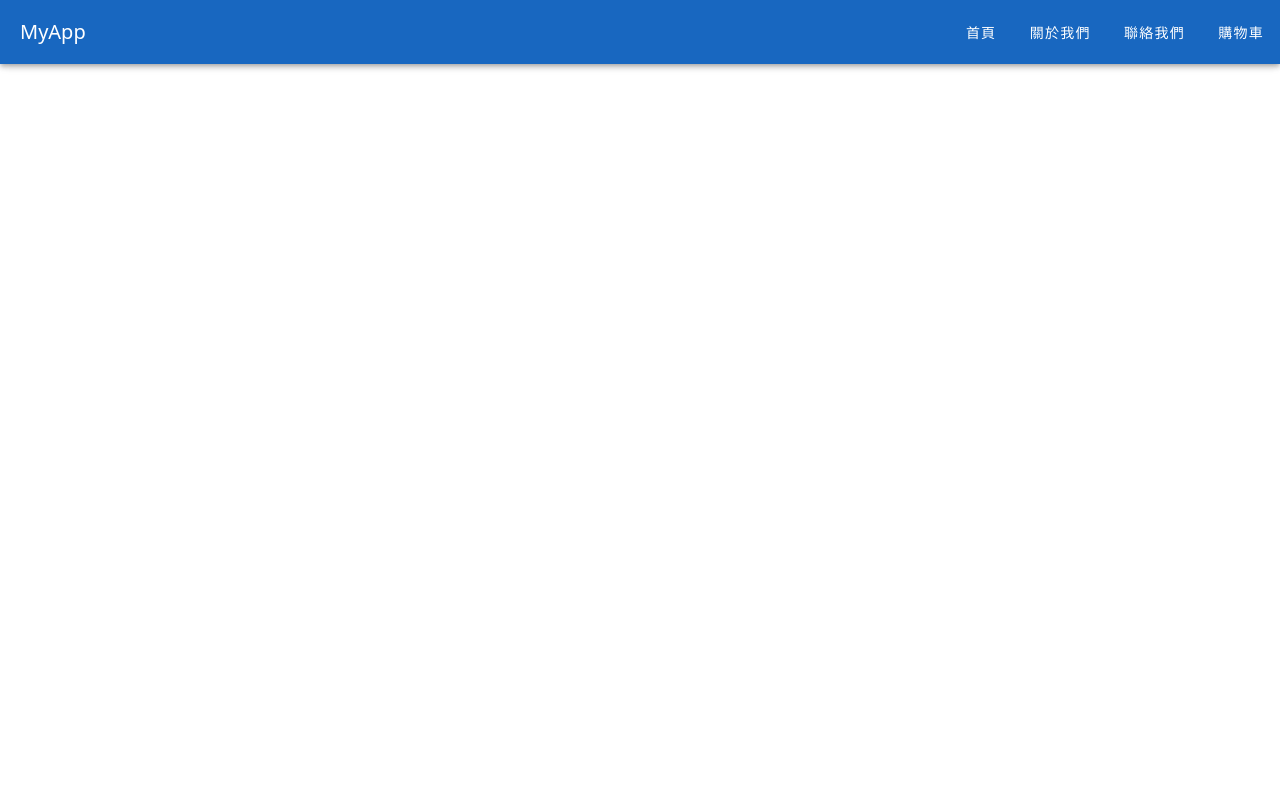
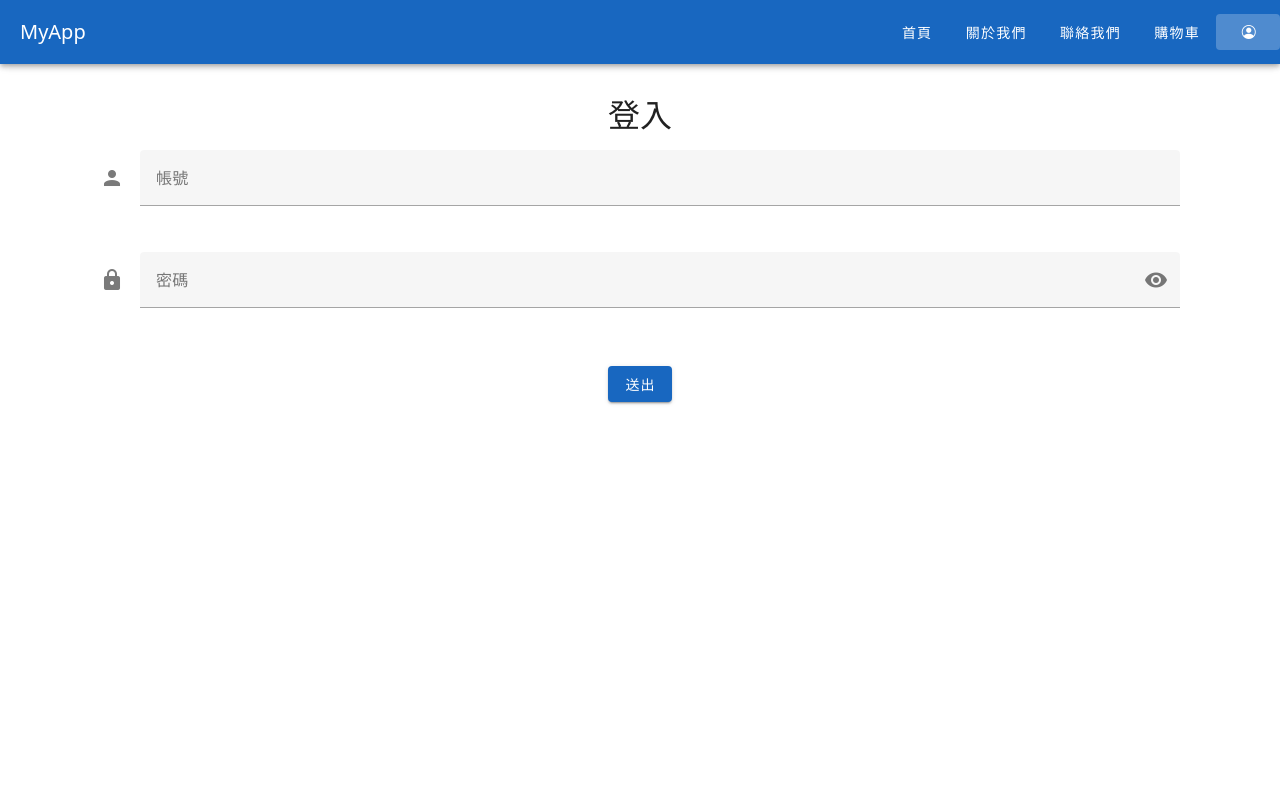
Before and after one commit to ctes930013/my-nuxt-nav, a Nuxt app: page /signin in a window 1280 px wide. Shown: the top 800 px of the page. Built offline with nearby package versions, Linux system fonts and the light colour scheme.

Commit message:
feat:新增登入頁面

```diff
--- a/layouts/default.vue
+++ b/layouts/default.vue
@@ -14,9 +14,15 @@
           <v-btn text to="/about">關於我們</v-btn>
           <v-btn text to="/contact">聯絡我們</v-btn>
           <v-btn text to="/cart">購物車</v-btn>
+          <v-btn to="/signin">
+            <i class="bi bi-person-circle"></i>
+          </v-btn>
         </div>
 
         <!-- 手機板的漢堡選單 -->
+        <v-btn class="d-sm-none" style="min-width: auto; padding: 0.25rem;" to="/signin">
+          <i class="bi bi-person-circle"></i>
+        </v-btn>
         <v-app-bar-nav-icon @click="drawer = !drawer" class="nav-bar-icon d-sm-none">
           <i class="bi bi-list"></i>
         </v-app-bar-nav-icon>
--- a/nuxt.config.ts
+++ b/nuxt.config.ts
@@ -18,7 +18,8 @@ export default defineNuxtConfig({
     'bootstrap/dist/css/bootstrap.min.css',
     'bootstrap-icons/font/bootstrap-icons.css',
     '~/assets/css/main.css',
-    'vuetify/styles'
+    'vuetify/styles',
+    '@mdi/font/css/materialdesignicons.min.css',
   ],
   build: {
     transpile: ['vuetify']
--- a/package.json
+++ b/package.json
@@ -10,6 +10,8 @@
     "postinstall": "nuxt prepare"
   },
   "dependencies": {
+    "@mdi/font": "^7.4.47",
+    "@mdi/js": "^7.4.47",
     "@pinia/nuxt": "^0.11.2",
     "@popperjs/core": "^2.11.8",
     "bootstrap": "^5.3.7",
--- /dev/null
+++ b/pages/signin.vue
@@ -0,0 +1,62 @@
+<template>
+  <div>
+    <v-container class="py-8 px-md-15">
+      <v-form @submit.prevent="submitForm" ref="formRef" v-model="valid">
+        <h2 class="mb-4 text-center">登入</h2>
+        <v-row>
+          <v-col cols="12">
+            <v-text-field
+              prepend-icon="mdi-account"
+              v-model="form.account"
+              label="帳號"
+              required
+              :rules="[rules.required]"
+            />
+          </v-col>
+          <v-col cols="12">
+            <v-text-field
+              prepend-icon="mdi-lock"
+              v-model="form.password"
+              label="密碼"
+              :type="showPassword ? 'text' : 'password'"
+              required
+              :append-inner-icon="showPassword ? 'mdi-eye-off' : 'mdi-eye'"
+              @click:append-inner="showPassword = !showPassword"
+              :rules="[rules.required]"
+            />
+          </v-col>
+          <v-col cols="12" class="text-center">
+            <v-btn color="primary" type="submit" class="mt-3">
+              送出
+            </v-btn>
+          </v-col>
+        </v-row>
+      </v-form>
+    </v-container>
+  </div>
+</template>
+
+<script setup>
+import { ref } from 'vue'
+
+const form = ref({
+  account: '',
+  password: ''
+})
+
+const valid = ref(false)
+const formRef = ref(null)
+const showPassword = ref(false)
+
+const rules = {
+  required: v => !!v || '此欄位為必填'
+}
+
+const submitForm = async () => {
+  const validation = await formRef.value?.validate()
+  if (validation.valid) {
+    console.log('送出表單資料：', form.value)
+    alert('表單已送出')
+  }
+}
+</script>
--- a/plugins/vuetify.ts
+++ b/plugins/vuetify.ts
@@ -2,12 +2,20 @@ import { createVuetify } from 'vuetify'
 import * as components from 'vuetify/components'
 import * as directives from 'vuetify/directives'
 import { defineNuxtPlugin } from '#app'
+import { aliases, mdi } from 'vuetify/iconsets/mdi';
 import 'vuetify/styles'
 
 export default defineNuxtPlugin((nuxtApp) => {
   const vuetify = createVuetify({
     components,
     directives,
+    icons: {
+      defaultSet: 'mdi',
+      aliases,
+      sets: {
+        mdi,
+      },
+    },
     defaults: {
       global: {
         ripple: false,     // 🚫 關閉所有 ripple 效果
```
Also changed, not shown: 1 other file (tests, documents, lock files or other folders).
